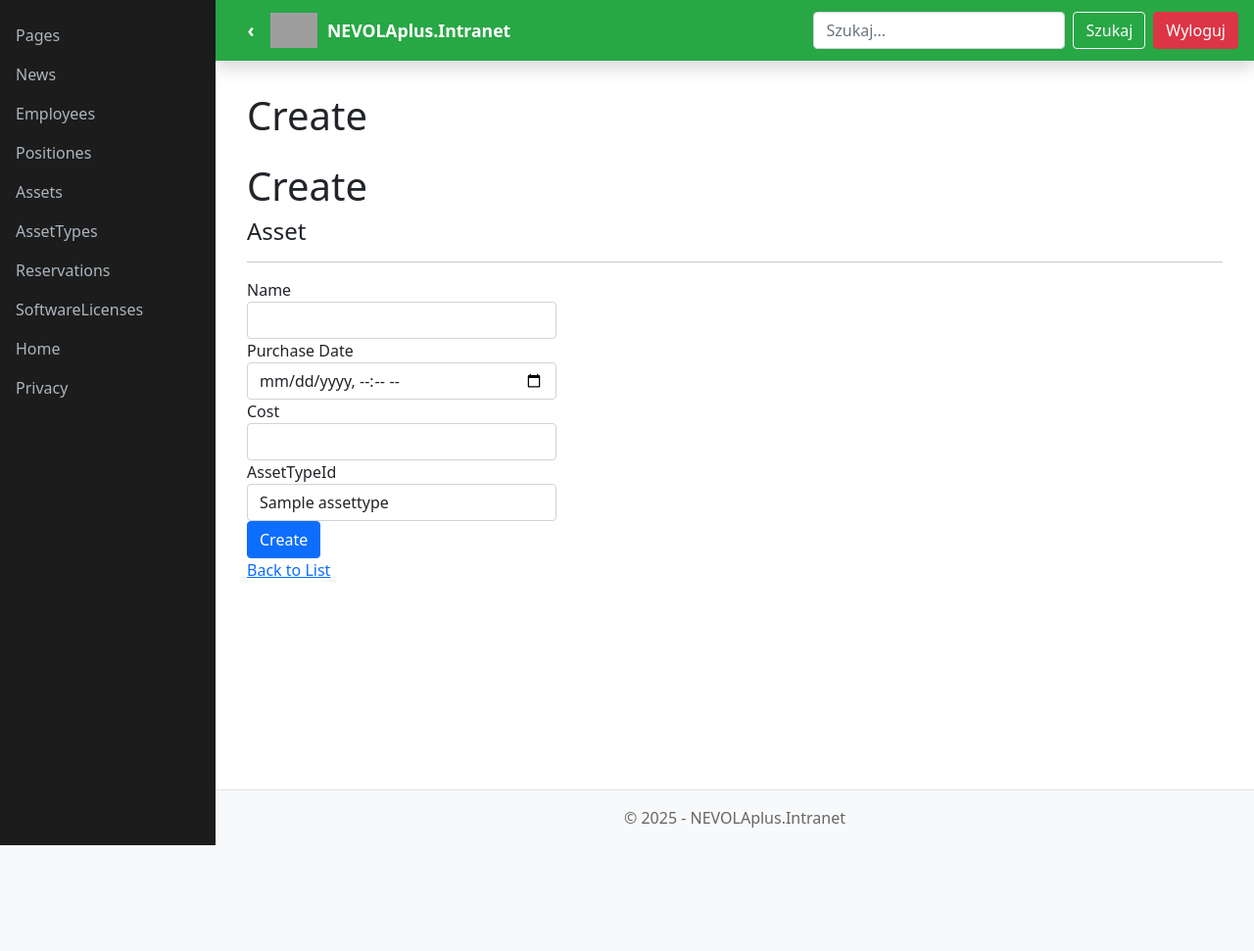
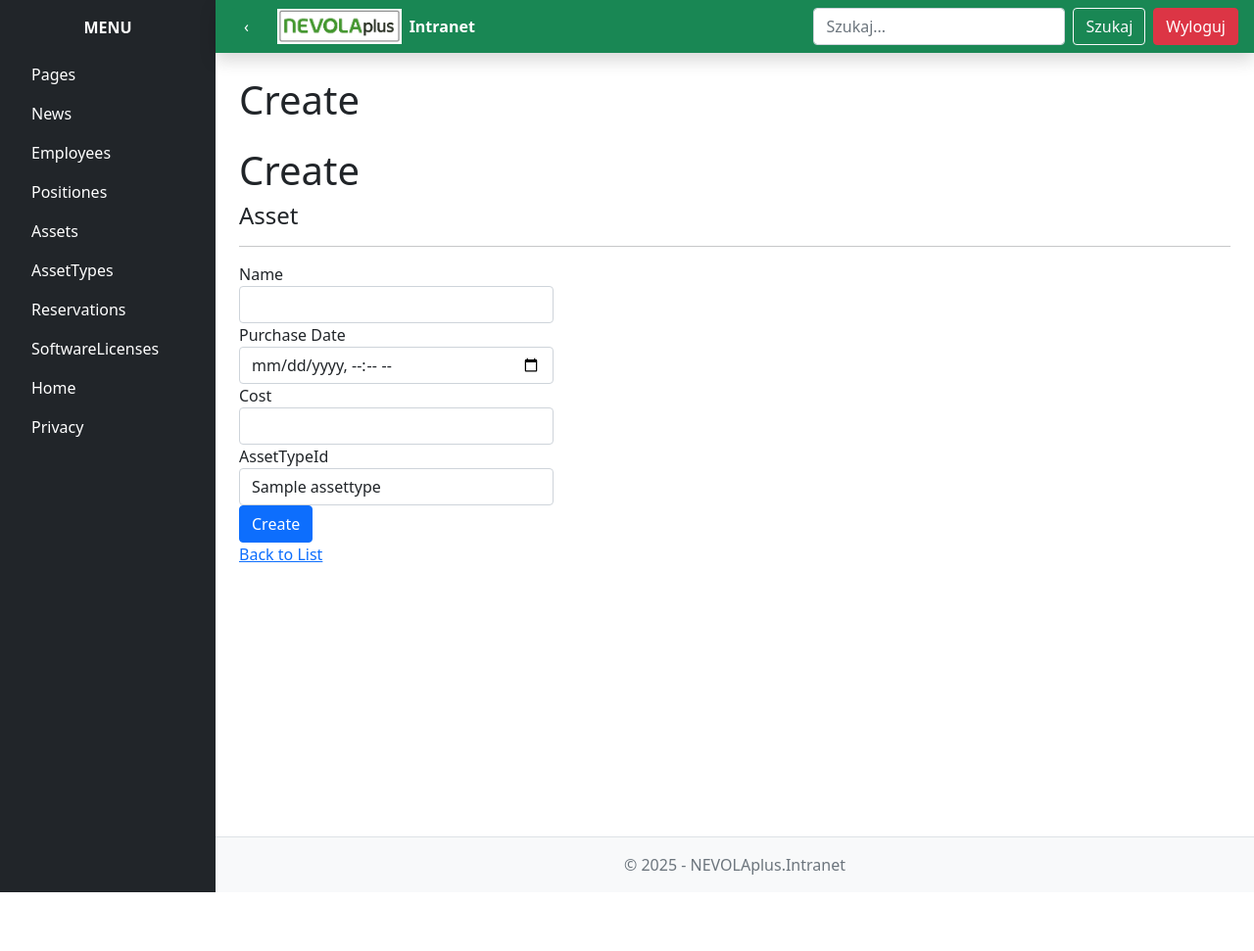
Before and after one commit to MichalGarnuch/NEVOLAplus, an ASP.NET Core app: page /Asset/Create in a window 1280 px wide. Shown: the whole page at 98% size. Before the commit the page ends 863 px from the top, so only its background shows below. Run offline with ASP.NET Core 8, Linux system fonts and the light colour scheme; tables that the repository leaves empty hold one stand-in row (values such as "Sample post"); grey boxes are pictures that could not be loaded.

Commit message:
Przyzwoity layout do kontynuuacji

```diff
--- a/NEVOLAplus.Intranet/Views/Shared/_Layout.cshtml
+++ b/NEVOLAplus.Intranet/Views/Shared/_Layout.cshtml
@@ -6,136 +6,59 @@
 <html lang="pl">
 <head>
     <meta charset="utf-8" />
-    <meta name="viewport" content="width=device-width, initial-scale=1.0" />
+    <meta name="viewport" content="width=device-width, initial-scale=1" />
     <title>@ViewData["Title"] - NEVOLAplus.Intranet</title>
     <link rel="stylesheet" href="~/lib/bootstrap/dist/css/bootstrap.min.css" />
     <link rel="stylesheet" href="~/css/site.css" />
     <style>
-        body {
-            margin: 0;
-            background-color: #f8f9fa;
-            display: flex;
+        .nav-pills .nav-link:hover {
+            background-color: #343a40; /* ciemniejszy szary */
+            color: #ffffff;
         }
-
-        .sidebar {
-            width: 220px;
-            background-color: #1c1c1c;
-            min-height: 100vh;
-            padding-top: 1rem;
-            transition: all 0.3s ease-in-out;
-        }
-
-            .sidebar .nav-link {
-                color: #adb5bd;
-            }
-
-                .sidebar .nav-link:hover,
-                .sidebar .nav-link.active {
-                    color: white;
-                    font-weight: bold;
-                }
-
-        .main-content-wrapper {
-            flex: 1;
-            transition: margin-left 0.3s ease-in-out;
-        }
-
-        .navbar {
-            background-color: #28a745 !important; /* jaśniejszy zielony */
-        }
-
-            .navbar .navbar-brand {
-                color: white !important;
-                font-weight: bold;
-                font-size: 1.1rem;
-                display: flex;
-                align-items: center;
-            }
-
-            .navbar .logo {
-                height: 36px;
-                margin-right: 10px;
-            }
-
-        .main-content {
-            background-color: white;
-            padding: 2rem;
-            min-height: calc(100vh - 56px);
-        }
-
-        .sidebar-hidden .sidebar {
-            margin-left: -220px;
-        }
-
-        .sidebar-hidden .main-content-wrapper {
-            margin-left: 0 !important;
-        }
-
-        footer {
-            background-color: #f8f9fa;
-            color: #666;
-        }
-
-        .toggle-sidebar {
-            display: flex;
-            align-items: center;
-            justify-content: center;
-            width: 40px;
-            height: 40px;
-            background-color: #28a745; /* kolor menu */
-            color: white; /* strzałka biała */
-            font-size: 1.2rem;
-            font-weight: bold;
-            border: none;
-            border-radius: 4px;
-            cursor: pointer;
-            user-select: none;
-            transition: background-color 0.2s ease-in-out;
-        }
-
-            .toggle-sidebar:hover {
-                background-color: #218838; /* ciemniejszy zielony po najechaniu */
-            }
-
     </style>
 </head>
-<body class="sidebar-visible">
-    <div class="sidebar" id="sidebar">
-        <ul class="nav flex-column">
-            <li class="nav-item"><a class="nav-link" asp-controller="Page" asp-action="Index">Pages</a></li>
-            <li class="nav-item"><a class="nav-link" asp-controller="News" asp-action="Index">News</a></li>
-            <li class="nav-item"><a class="nav-link" asp-controller="Employee" asp-action="Index">Employees</a></li>
-            <li class="nav-item"><a class="nav-link" asp-controller="Position" asp-action="Index">Positiones</a></li>
-            <li class="nav-item"><a class="nav-link" asp-controller="Asset" asp-action="Index">Assets</a></li>
-            <li class="nav-item"><a class="nav-link" asp-controller="AssetType" asp-action="Index">AssetTypes</a></li>
-            <li class="nav-item"><a class="nav-link" asp-controller="Reservation" asp-action="Index">Reservations</a></li>
-            <li class="nav-item"><a class="nav-link" asp-controller="SoftwareLicense" asp-action="Index">SoftwareLicenses</a></li>
-            <li class="nav-item"><a class="nav-link" asp-controller="Home" asp-action="Index">Home</a></li>
-            <li class="nav-item"><a class="nav-link" asp-controller="Home" asp-action="Privacy">Privacy</a></li>
-        </ul>
+<body class="d-flex">
+    <!-- Sidebar -->
+    <div class="bg-dark text-white p-3 d-flex flex-column" style="width: 220px; min-height: 100vh;" id="sidebar">
+        <div class="text-center fw-bold mb-3">MENU</div>
+        <nav class="nav flex-column nav-pills">
+            <a class="nav-link text-white" asp-controller="Page" asp-action="Index">Pages</a>
+            <a class="nav-link text-white" asp-controller="News" asp-action="Index">News</a>
+            <a class="nav-link text-white" asp-controller="Employee" asp-action="Index">Employees</a>
+            <a class="nav-link text-white" asp-controller="Position" asp-action="Index">Positiones</a>
+            <a class="nav-link text-white" asp-controller="Asset" asp-action="Index">Assets</a>
+            <a class="nav-link text-white" asp-controller="AssetType" asp-action="Index">AssetTypes</a>
+            <a class="nav-link text-white" asp-controller="Reservation" asp-action="Index">Reservations</a>
+            <a class="nav-link text-white" asp-controller="SoftwareLicense" asp-action="Index">SoftwareLicenses</a>
+            <a class="nav-link text-white" asp-controller="Home" asp-action="Index">Home</a>
+            <a class="nav-link text-white" asp-controller="Home" asp-action="Privacy">Privacy</a>
+        </nav>
     </div>
 
-    <div class="main-content-wrapper" id="mainWrapper">
-        <nav class="navbar navbar-expand-lg shadow px-3">
-            <div class="d-flex align-items-center">
-                <span class="toggle-sidebar" id="toggleBtn" onclick="toggleSidebar()">‹</span>
-                <span class="navbar-brand">
-                    <img src="/image/nevola.png" class="logo" alt="Logo" /> NEVOLAplus.Intranet
+
+    <!-- Main content -->
+    <div class="flex-grow-1">
+        <nav class="navbar navbar-expand-lg bg-success text-white shadow px-3">
+            <div class="d-flex align-items-center w-100">
+                <button class="btn btn-success text-white me-3" onclick="toggleSidebar()" id="toggleBtn">‹</button>
+                <span class="d-flex align-items-center fw-bold">
+                    <img src="/image/Logo.jpg" alt="Logo" height="36" class="me-2" />
+                    Intranet
                 </span>
+                <form class="d-flex ms-auto">
+                    <input class="form-control me-2" type="search" placeholder="Szukaj..." />
+                    <button class="btn btn-outline-light" type="submit">Szukaj</button>
+                    <a asp-controller="Account" asp-action="Logout" class="btn btn-danger ms-2">Wyloguj</a>
+                </form>
             </div>
-            <form class="d-flex ms-auto">
-                <input class="form-control me-2" type="search" placeholder="Szukaj..." aria-label="Szukaj" />
-                <button class="btn btn-outline-light" type="submit">Szukaj</button>
-                <a asp-controller="Account" asp-action="Logout" class="btn btn-danger ms-2">Wyloguj</a>
-            </form>
         </nav>
 
-        <main class="main-content">
+        <main class="p-4 bg-white min-vh-100">
             <h1 class="mb-4">@ViewData["Title"]</h1>
             @RenderBody()
         </main>
 
-        <footer class="text-center py-3 border-top">
+        <footer class="text-center text-muted py-3 border-top bg-light">
             &copy; 2025 - NEVOLAplus.Intranet
         </footer>
     </div>
@@ -143,9 +66,9 @@
     <script src="~/lib/bootstrap/dist/js/bootstrap.bundle.min.js"></script>
     <script>
         function toggleSidebar() {
-            document.body.classList.toggle("sidebar-hidden");
+            document.getElementById("sidebar").classList.toggle("d-none");
             const toggleBtn = document.getElementById("toggleBtn");
-            toggleBtn.textContent = document.body.classList.contains("sidebar-hidden") ? '›' : '‹';
+            toggleBtn.textContent = document.getElementById("sidebar").classList.contains("d-none") ? '›' : '‹';
         }
     </script>
     @await RenderSectionAsync("Scripts", required: false)
```
Also changed, not shown: NEVOLAplus.Portal/Views/Shared/_Layout.cshtml (+34 -111 lines), NEVOLAplus.Intranet/NEVOLAplus.Intranet.csproj, NEVOLAplus.Intranet/wwwroot/image/Logo.jpg (added), NEVOLAplus.Portal/NEVOLAplus.Portal.csproj, NEVOLAplus.Portal/wwwroot/image/Logo.jpg (added).
